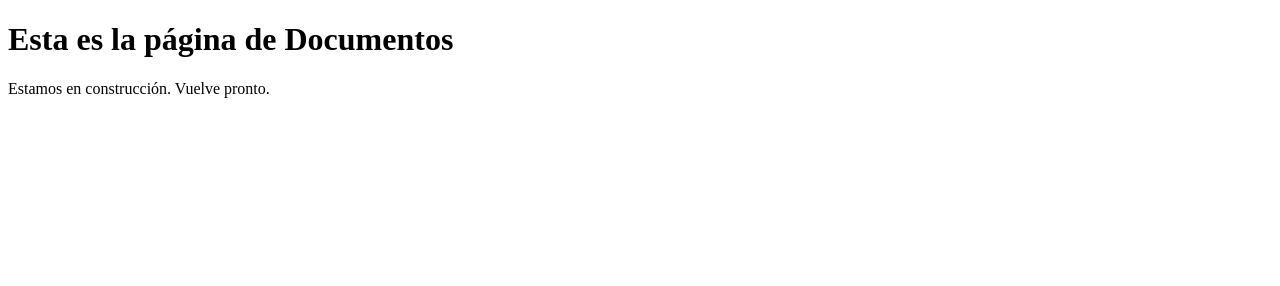
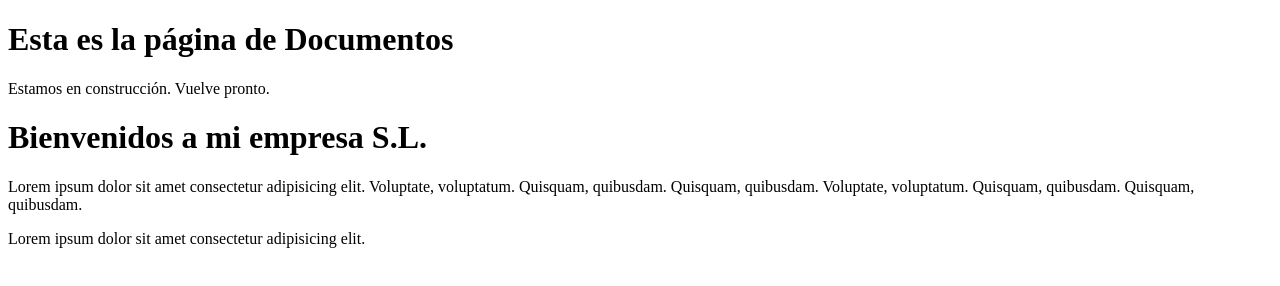
Before and after one commit to Brayan-chan/PaginaCliente, a plain HTML site: page index.html in a window 1280 px wide. Drawn offline with Linux system fonts and the light colour scheme.

Commit message:
Cambios de lorem

```diff
--- a/index.html
+++ b/index.html
@@ -8,5 +8,18 @@
 <body>
     <h1>Esta es la página de Documentos</h1>
     <p>Estamos en construcción. Vuelve pronto.</p>
+    <div class="home">
+
+        <h1>Bienvenidos a mi empresa S.L.</h1>
+
+        <p>Lorem ipsum dolor sit amet consectetur adipisicing elit.
+            Voluptate, voluptatum. Quisquam, quibusdam. Quisquam, quibusdam.
+            Voluptate, voluptatum. Quisquam, quibusdam. Quisquam, quibusdam.
+        </p>
+
+        <p>
+            Lorem ipsum dolor sit amet consectetur adipisicing elit.
+        </p>
+    </div>
 </body>
 </html>
```
